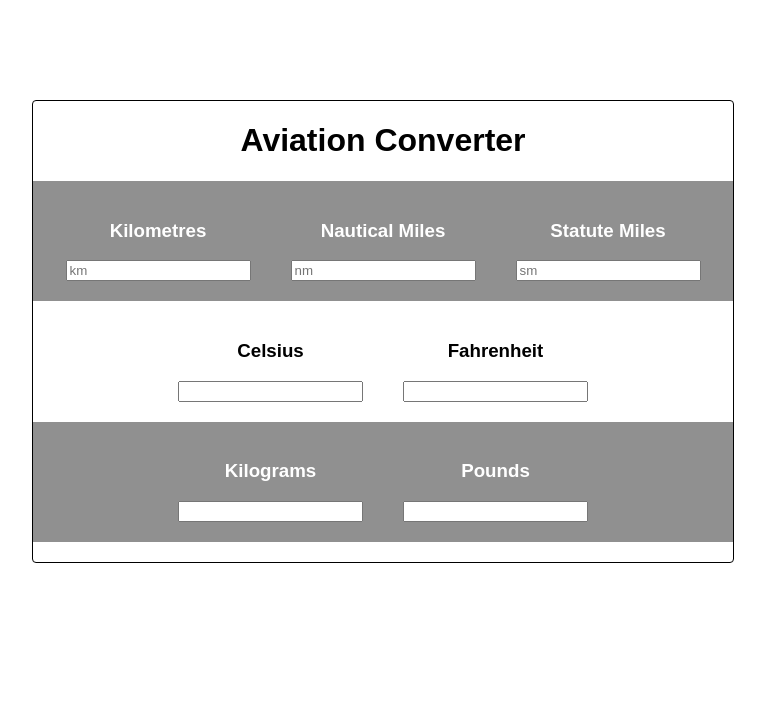
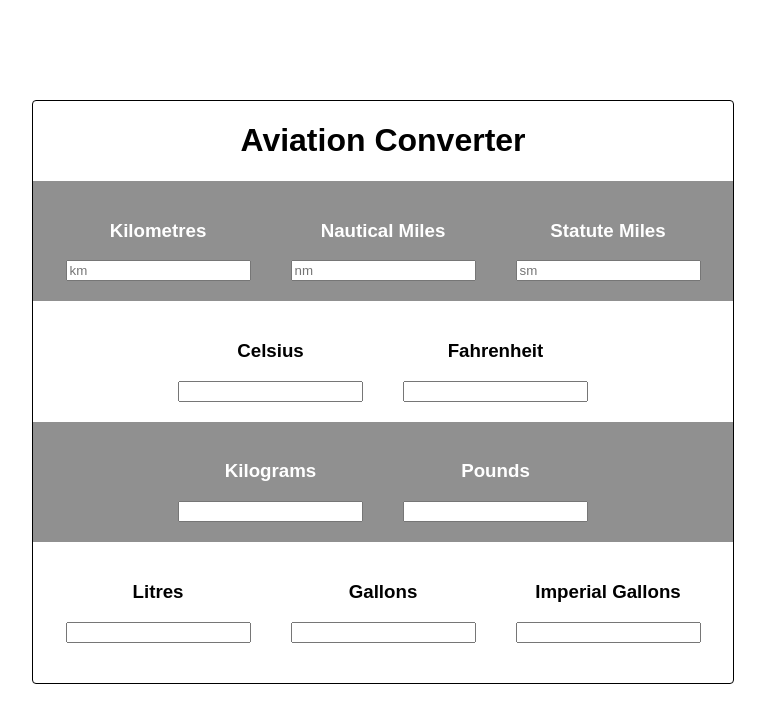
Before and after one commit to mttchpmn/av-converter, a React (Create React App) app: page / in a window 1280 px wide. Shown: the top 722 px of the page, without its empty margins (257-1022 px from the left). Built offline with nearby package versions, Linux system fonts and the light colour scheme.

Commit message:
Add volume converter

```diff
--- a/src/App.js
+++ b/src/App.js
@@ -4,6 +4,7 @@ import './App.css';
 import DistanceConverter from './components/DistanceConverter';
 import TempConverter from './components/TempConverter';
 import WeightConverter from './components/WeightConverter';
+import VolumeConverter from './components/VolumeConverter';
 
 class App extends Component {
   render() {
@@ -13,6 +14,7 @@ class App extends Component {
         <DistanceConverter />
         <TempConverter />
         <WeightConverter />
+        <VolumeConverter />
       </div>
     );
   }
--- /dev/null
+++ b/src/components/VolumeConverter.js
@@ -0,0 +1,77 @@
+import React, { Component } from 'react';
+
+class VolumeConverter extends Component {
+    constructor(props) {
+        super(props);
+        this.state = {
+            litres: '',
+            gallons: '',
+            impGallons: ''
+        };
+    }
+
+    Litres = () => {
+        return (
+            <div className="Litres dataInput">
+                <h3 className="header3">Litres</h3>
+                <input type="number" placeholder="" value={this.state.litres} onChange={event => this.handleInputChange(event, 'litres')} />
+            </div>
+        );
+    };
+
+    Gallons = () => {
+        return (
+            <div className="Gallons dataInput">
+                <h3 className="header3">Gallons</h3>
+                <input type="number" placeholder="" value={this.state.gallons} onChange={event => this.handleInputChange(event, 'gallons')} />
+            </div>
+        );
+    };
+
+    ImpGallons = () => {
+        return (
+            <div className="ImpGallons dataInput">
+                <h3 className="header3">Imperial Gallons</h3>
+                <input type="number" placeholder="" value={this.state.impGallons} onChange={event => this.handleInputChange(event, 'impGallons')} />
+            </div>
+        );
+    };
+
+    handleInputChange(event, type) {
+        let num = parseFloat(event.target.value);
+        this.setState({ [type]: num });
+
+        const convertMap = {
+            gallons: value => {
+                this.setState({ 'litres': (num * 3.78541).toFixed(2) });
+                this.setState({ 'impGallons': (num / 1.20095).toFixed(2) });
+            },
+            litres: value => {
+                this.setState({ 'gallons': (num / 3.78541).toFixed(2) });
+                this.setState({ 'impGallons': (num / 4.54609).toFixed(2) });
+            },
+            impGallons: value => {
+                this.setState({ 'gallons': (num * 1.20095).toFixed(2) });
+                this.setState({ 'litres': (num * 4.54609).toFixed(2) });
+            }
+        };
+
+        convertMap[type].call(this, num);
+    }
+
+    componentDidUpdate() {
+        console.log('this.state :', this.state);
+    }
+
+    render() {
+        return (
+            <div className="VolumeConverter flexRow">
+                <this.Litres />
+                <this.Gallons />
+                <this.ImpGallons />
+            </div>
+        );
+    }
+}
+
+export default VolumeConverter;
```
